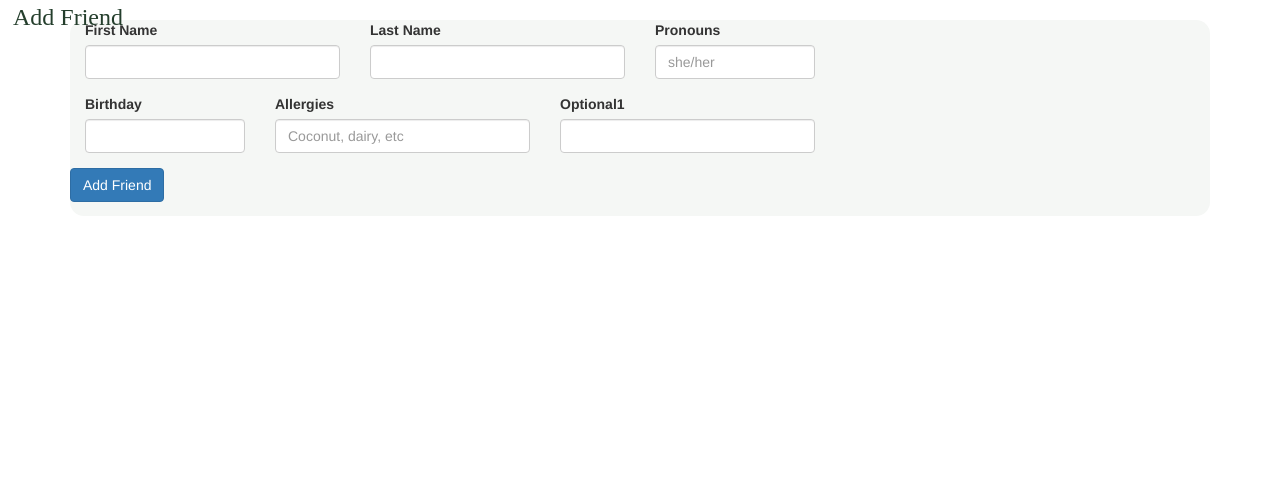
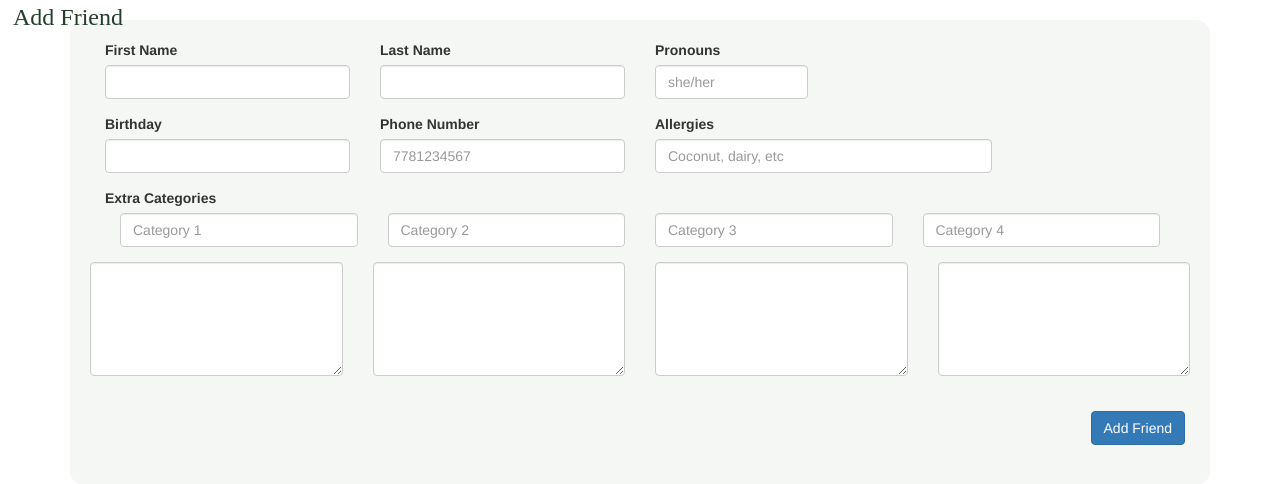
Before and after one commit to MahumAzeem/goodFriend, a Flask app: page /add_friend in a window 1280 px wide. Shown: the top 484 px of the page. Run offline with Flask 2, Linux system fonts and the light colour scheme; some libraries are stand-ins or nearby versions; some web fonts are replaced.

Commit message:
Added all friend fields

```diff
--- a/static/css/add_friend.css
+++ b/static/css/add_friend.css
@@ -1,16 +1,13 @@
 .grey-outline {
- /*   width: 620px;
-    height: 600px;*/
     background: rgba(245,247,245,1);
     opacity: 1;
-/*    position: relative;
-    top: 0px;
-    left: 0px;*/
+
     border-top-left-radius: 14px;
     border-top-right-radius: 14px;
     border-bottom-left-radius: 14px;
     border-bottom-right-radius: 14px;
     overflow: hidden;
+    padding: 20px;
   }
 
   .header {
--- a/templates/add_friend.html
+++ b/templates/add_friend.html
@@ -42,7 +42,7 @@
 
 
             <div class="row">
-                <div class="col-md-2">
+                <div class="col-md-3">
                     <div class="form-group ">
                         <label class="control-label " for="date">
                             Birthday
@@ -54,18 +54,71 @@
                 <div class="col-md-3 ">
                     <div class="form-group ">
                         <label class="control-label " for="text">
+                            Phone Number
+                        </label>
+                        <input class="form-control" id="text" name="text" placeholder="7781234567"
+                            type="text" />
+                    </div>
+                </div>
+
+                <div class="col-md-4 ">
+                    <div class="form-group ">
+                        <label class="control-label " for="text">
                             Allergies
                         </label>
                         <input class="form-control" id="text" name="text" placeholder="Coconut, dairy, etc"
                             type="text" />
                     </div>
                 </div>
+            </div>
+
+            <label class="control-label ">
+                Extra Categories
+            </label>
+            <div class="row"></div>
+
                 <div class="col-md-3">
                     <div class="form-group ">
-                        <label class="control-label " for="optional1">
-                            Optional1
-                        </label>
-                        <input class="form-control" id="optional1" name="optional1" type="text" />
+                        <input class="form-control" id="optional1-name" name="optional1-name" type="text" placeholder="Category 1" />
+                    </div>
+                </div>
+                <div class="col-md-3">
+                    <div class="form-group ">
+                        <input class="form-control" id="optional2-name" name="optional2-name" type="text" placeholder="Category 2"/>
+                    </div>
+                </div>
+                <div class="col-md-3">
+                    <div class="form-group ">
+                        <input class="form-control" id="optional3-name" name="optional3-name" type="text" placeholder="Category 3"/>
+                    </div>
+                </div>
+                <div class="col-md-3">
+                    <div class="form-group ">
+                        <input class="form-control" id="optional4-name" name="optional4-name" type="text" placeholder="Category 4"/>
+                    </div>
+                </div>
+
+            </div>
+
+            <div class="row">
+                <div class="col-md-3">
+                    <div class="form-group ">
+                        <textarea class="form-control" cols="40" id="optional1-text" name="optional1-text" rows="5"></textarea>
+                    </div>
+                </div>
+                <div class="col-md-3">
+                    <div class="form-group ">
+                        <textarea class="form-control" cols="40" id="optional2-text" name="optional2-text" rows="5"></textarea>
+                    </div>
+                </div>
+                <div class="col-md-3">
+                    <div class="form-group ">
+                        <textarea class="form-control" cols="40" id="optional3-text" name="optional3-text" rows="5"></textarea>
+                    </div>
+                </div>
+                <div class="col-md-3">
+                    <div class="form-group ">
+                        <textarea class="form-control" cols="40" id="optional4-text" name="optional4-text" rows="5"></textarea>
                     </div>
                 </div>
 
@@ -85,7 +138,7 @@
             </script>
 
 
-            <div class="row">
+            <div class="row" style="float:right; padding: 20px">
 
                 <button type="submit" class="btn btn-primary">Add Friend</button>
             </div>
```
